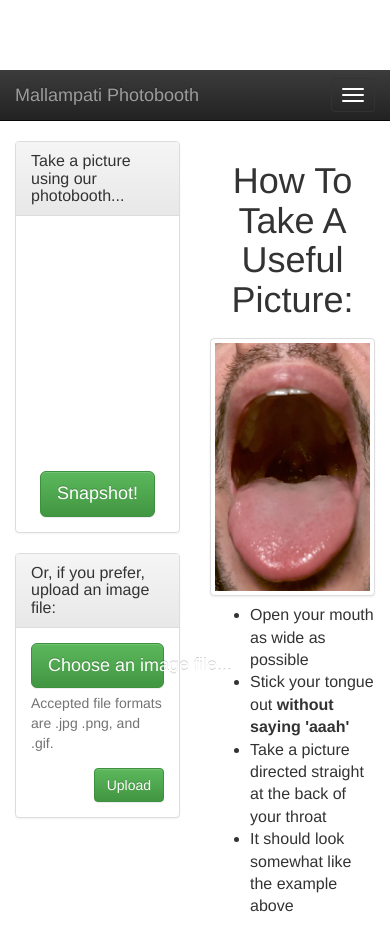
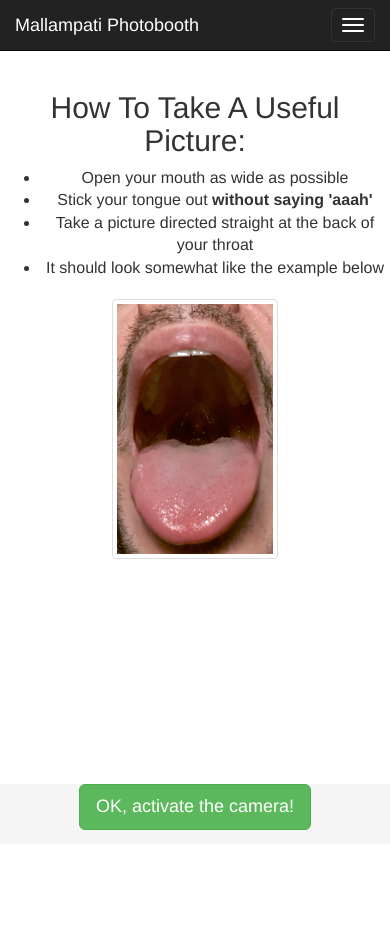
Before and after one commit to 007lva/mallampati, a Flask app: page /photobooth in a window 390 px wide; the page is wider, and only the part inside the window is pictured. After the commit the page ends 830 px from the top of that part, so only its background shows below. Run offline with Flask 2, Linux system fonts and the light colour scheme; some libraries are stand-ins or nearby versions.

Commit message:
mobile template file upload functional

```diff
--- a/MallampatiPhotobooth.py
+++ b/MallampatiPhotobooth.py
@@ -27,7 +27,7 @@ def uploaded_file(filename):
 def photobooth():
     dp = detect_platform()
     is_mobile = dp.os_platform_not_desktop()
-    if is_mobile == False:
+    if is_mobile == True:
         return render_template('photobooth.html')
     else:
         return render_template('photobooth_mobile_footer.html')
--- a/templates/photobooth_mobile_footer.html
+++ b/templates/photobooth_mobile_footer.html
@@ -79,16 +79,12 @@
 
     <footer class="footer">
       <div class="container">
-        <form>
-		<div class="pull-left">
+        <form action="" method=post enctype=multipart/form-data>
+		<div class="text-center">
 			<label class="btn btn-lg btn-success" for="my-file-selector">
-			<input id="my-file-selector" type="file" style="display:none;" accept="image/*;capture=camera">
+			<input name=file id="my-file-selector" type="file" style="display:none;" accept="image/*;capture=camera" onchange="this.form.submit();">
 			OK, activate the camera!
 			</label>
-			</div>
-				<div class="pull-right">
-  				<button type="submit" class="btn btn-lg  btn-success">Submit</button>
-			</div>
 	</form>
       </div>
     </footer>
```
